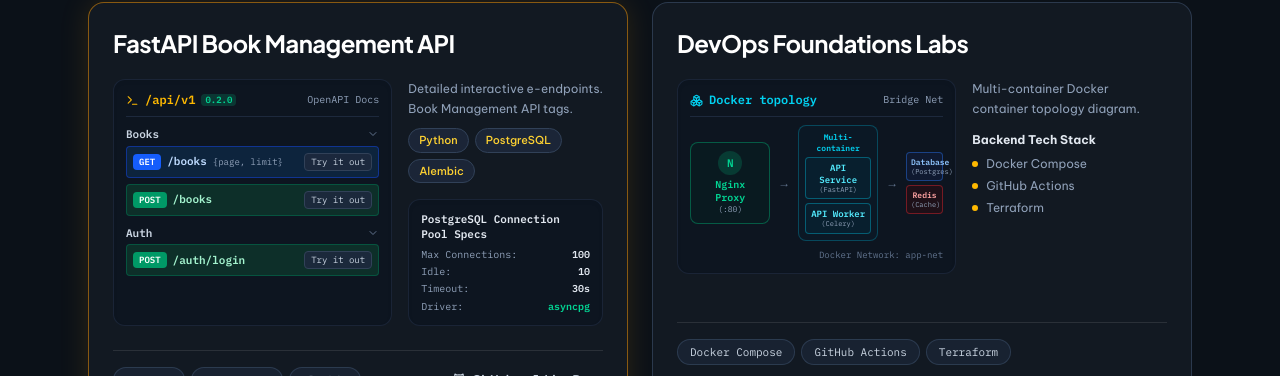
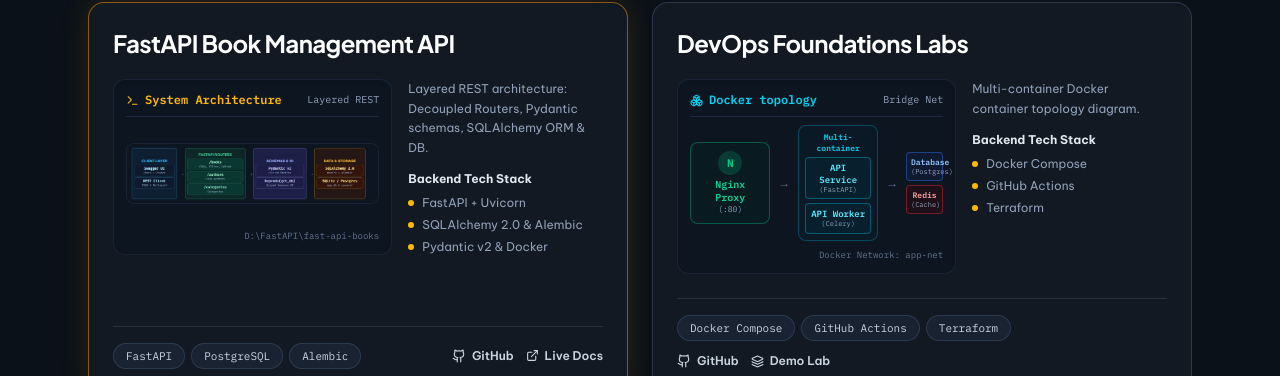
Before and after one commit to dienakdz/devdien-portfolio, a React (Vite) app in the folder frontend/: page /projects in a window 1280 px wide. Shown: the part 357-733 px from the top of the page. Built offline with nearby package versions, Linux system fonts and the light colour scheme; no server answers.

Commit message:
refactor: add FastAPI architecture diagram to ProjectsPage and update layout for improved clarity

```diff
--- a/frontend/src/features/public/pages/ProjectsPage.jsx
+++ b/frontend/src/features/public/pages/ProjectsPage.jsx
@@ -17,6 +17,7 @@
 import { useLanguage } from '../../../context/LanguageContext';
 import { useTheme } from '../../../context/ThemeContext';
 import { siteConfig } from '../../../data/siteConfig';
+import fastapiArchImg from '../../../assets/optimized/fastapi-architecture.webp';
 
 export default function ProjectsPage() {
   const { lang } = useLanguage();
@@ -128,119 +129,58 @@
                   FastAPI Book Management API
                 </h2>
 
-                {/* 2-Column Interior Split (Left: Swagger Box, Right: Specs & Tags) */}
+                {/* 2-Column Interior Split (Left: Architecture Diagram, Right: Stack List) */}
                 <div className="mt-5 grid grid-cols-1 md:grid-cols-12 gap-4">
-                  {/* Left: Interactive Swagger Box (Always Sleek Dark Terminal for Crystal Contrast) */}
-                  <div className="md:col-span-7 rounded-xl p-3 border font-mono text-xs border-slate-800/80 bg-[#0d1520] text-slate-200 shadow-inner">
+                  {/* Left: Architecture Diagram Box (Always Sleek Dark Terminal) */}
+                  <div className="md:col-span-7 rounded-xl p-3 border font-mono text-xs flex flex-col justify-between border-slate-800/80 bg-[#0d1520] text-slate-200 shadow-inner">
                     <div className="flex items-center justify-between border-b pb-2 border-slate-800">
                       <div className="flex items-center gap-1.5 font-bold text-amber-400">
                         <Terminal size={13} />
-                        <span>/api/v1</span>
-                        <span className="rounded bg-emerald-500/20 text-emerald-400 px-1 py-0.2 text-[9px]">0.2.0</span>
+                        <span>System Architecture</span>
                       </div>
-                      <span className="text-[10px] text-slate-400">OpenAPI Docs</span>
+                      <span className="text-[10px] text-slate-400">Layered REST</span>
                     </div>
 
-                    {/* Books Endpoints */}
-                    <div className="mt-2.5">
-                      <div className="flex items-center justify-between text-[11px] font-bold text-slate-300 mb-1">
-                        <span>Books</span>
-                        <ChevronDown size={12} className="text-slate-500" />
-                      </div>
-
-                      {/* GET /books */}
-                      <div className="flex items-center justify-between rounded p-1.5 mb-1.5 bg-[#0e2a47]/75 border border-blue-700/50">
-                        <div className="flex items-center gap-1.5 truncate mr-1">
-                          <span className="rounded bg-blue-600 text-white px-1.5 py-0.5 text-[9px] font-bold">
-                            GET
-                          </span>
-                          <span className="text-[11px] text-blue-200 font-semibold truncate">/books</span>
-                          <span className="text-[9px] text-slate-400 hidden sm:inline">{'{page, limit}'}</span>
-                        </div>
-                        <span className="shrink-0 text-[9px] text-slate-300 rounded px-1.5 py-0.5 bg-slate-800/90 border border-slate-700">
-                          Try it out
-                        </span>
-                      </div>
-
-                      {/* POST /books */}
-                      <div className="flex items-center justify-between rounded p-1.5 bg-[#0e382d]/75 border border-emerald-700/50">
-                        <div className="flex items-center gap-1.5 truncate mr-1">
-                          <span className="rounded bg-emerald-600 text-white px-1.5 py-0.5 text-[9px] font-bold">
-                            POST
-                          </span>
-                          <span className="text-[11px] text-emerald-200 font-semibold truncate">/books</span>
-                        </div>
-                        <span className="shrink-0 text-[9px] text-slate-300 rounded px-1.5 py-0.5 bg-slate-800/90 border border-slate-700">
-                          Try it out
-                        </span>
-                      </div>
+                    {/* Architecture Diagram Image */}
+                    <div className="my-2 rounded-lg overflow-hidden border border-slate-800/80 bg-[#0d1520]">
+                      <img
+                        src={fastapiArchImg}
+                        alt="FastAPI Architecture"
+                        className="w-full h-auto object-contain"
+                        loading="lazy"
+                      />
                     </div>
 
-                    {/* Auth Endpoints */}
-                    <div className="mt-2.5">
-                      <div className="flex items-center justify-between text-[11px] font-bold text-slate-300 mb-1">
-                        <span>Auth</span>
-                        <ChevronDown size={12} className="text-slate-500" />
-                      </div>
-
-                      {/* POST /auth/login */}
-                      <div className="flex items-center justify-between rounded p-1.5 bg-[#0e382d]/75 border border-emerald-700/50">
-                        <div className="flex items-center gap-1.5 truncate mr-1">
-                          <span className="rounded bg-emerald-600 text-white px-1.5 py-0.5 text-[9px] font-bold">
-                            POST
-                          </span>
-                          <span className="text-[11px] text-emerald-200 font-semibold truncate">/auth/login</span>
-                        </div>
-                        <span className="shrink-0 text-[9px] text-slate-300 rounded px-1.5 py-0.5 bg-slate-800/90 border border-slate-700">
-                          Try it out
-                        </span>
-                      </div>
-                    </div>
+                    <div className="text-[9px] text-slate-500 text-right">D:\FastAPI\fast-api-books</div>
                   </div>
 
-                  {/* Right: Technical Specs & Tech Pills */}
+                  {/* Right: Text & Tech Stack Bullets */}
                   <div className="md:col-span-5 flex flex-col justify-between text-xs">
                     <div>
                       <p className={`text-xs leading-relaxed ${isDark ? 'text-slate-400' : 'text-slate-600'}`}>
                         {lang === 'vi'
-                          ? 'Detailed interactive e-endpoints. Clean Architecture Book Management API tags.'
-                          : 'Detailed interactive e-endpoints. Book Management API tags.'}
+                          ? 'Mô hình kiến trúc phân tầng Clean Architecture: Decoupled Routers, Pydantic DTOs, SQLAlchemy ORM & DB.'
+                          : 'Layered REST architecture: Decoupled Routers, Pydantic schemas, SQLAlchemy ORM & DB.'}
                       </p>
 
-                      {/* Small Tech Pills */}
-                      <div className="mt-2.5 flex flex-wrap gap-1.5">
-                        <span className="rounded-full px-2.5 py-1 text-[11px] font-medium border border-slate-200 bg-slate-100 text-slate-700 dark:border-slate-700 dark:bg-slate-800/80 dark:text-amber-300">
-                          Python
-                        </span>
-                        <span className="rounded-full px-2.5 py-1 text-[11px] font-medium border border-slate-200 bg-slate-100 text-slate-700 dark:border-slate-700 dark:bg-slate-800/80 dark:text-amber-300">
-                          PostgreSQL
-                        </span>
-                        <span className="rounded-full px-2.5 py-1 text-[11px] font-medium border border-slate-200 bg-slate-100 text-slate-700 dark:border-slate-700 dark:bg-slate-800/80 dark:text-amber-300">
-                          Alembic
-                        </span>
-                      </div>
-                    </div>
-
-                    {/* PostgreSQL Connection Pool Specs Box (Always Dark Terminal) */}
-                    <div className="mt-4 rounded-xl p-3 border font-mono text-[11px] border-slate-800/80 bg-[#0d1520] text-slate-300 shadow-inner">
-                      <div className="font-bold text-slate-200 mb-1.5">PostgreSQL Connection Pool Specs</div>
-                      <div className="space-y-1 text-slate-400 text-[10px]">
-                        <div className="flex justify-between">
-                          <span>Max Connections:</span>
-                          <span className="font-bold text-slate-200">100</span>
+                      <div className="mt-3.5">
+                        <div className={`font-bold text-xs mb-2 ${isDark ? 'text-slate-200' : 'text-slate-800'}`}>
+                          Backend Tech Stack
                         </div>
-                        <div className="flex justify-between">
-                          <span>Idle:</span>
-                          <span className="font-bold text-slate-200">10</span>
-                        </div>
-                        <div className="flex justify-between">
-                          <span>Timeout:</span>
-                          <span className="font-bold text-slate-200">30s</span>
-                        </div>
-                        <div className="flex justify-between">
-                          <span>Driver:</span>
-                          <span className="font-bold text-emerald-400">asyncpg</span>
-                        </div>
+                        <ul className={`space-y-1.5 text-xs ${isDark ? 'text-slate-400' : 'text-slate-600'}`}>
+                          <li className="flex items-center gap-2">
+                            <span className="h-1.5 w-1.5 rounded-full bg-amber-400" />
+                            <span>FastAPI + Uvicorn</span>
+                          </li>
+                          <li className="flex items-center gap-2">
+                            <span className="h-1.5 w-1.5 rounded-full bg-amber-400" />
+                            <span>SQLAlchemy 2.0 &amp; Alembic</span>
+                          </li>
+                          <li className="flex items-center gap-2">
+                            <span className="h-1.5 w-1.5 rounded-full bg-amber-400" />
+                            <span>Pydantic v2 &amp; Docker</span>
+                          </li>
+                        </ul>
                       </div>
                     </div>
                   </div>
```
Also changed, not shown: frontend/src/assets/optimized/fastapi-architecture.webp (added).
